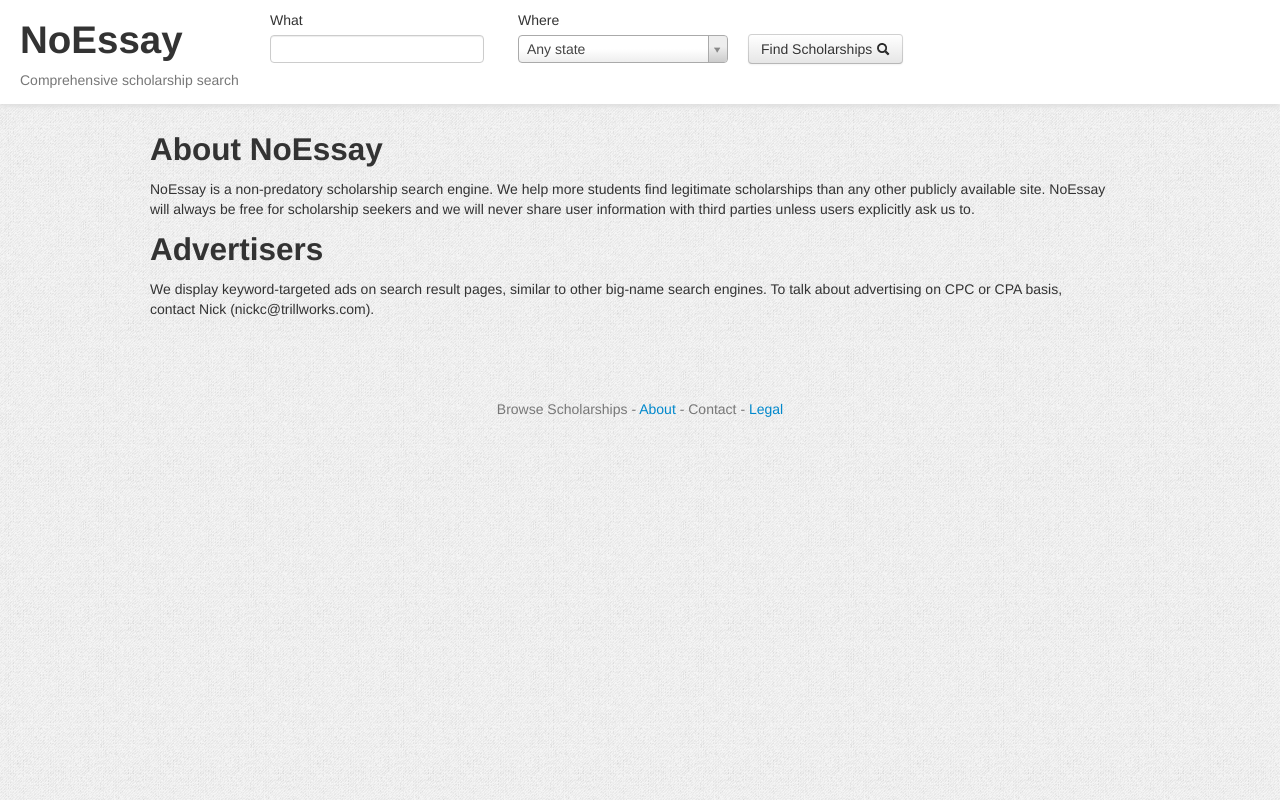
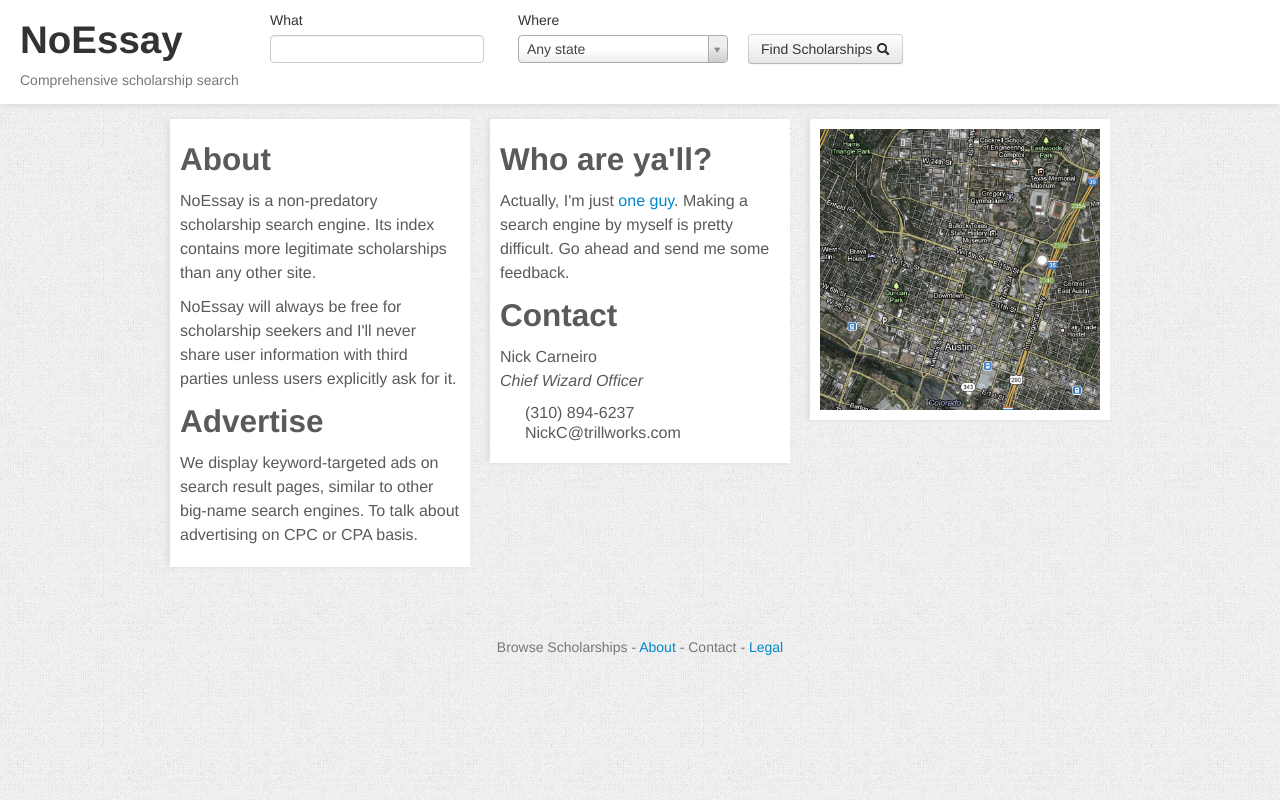
Before and after one commit to NickCarneiro/noessay, a Django app: page /about in a window 1280 px wide. Run offline with Django 3.2, Linux system fonts and the light colour scheme.

Commit message:
filled out about page with contact info and better styles

```diff
--- a/search/static/css/global.css
+++ b/search/static/css/global.css
@@ -165,3 +165,14 @@ em {
 
 #site-title .title-link {
   color: #333333; }
+
+.backdrop {
+  background: #fff;
+  box-shadow: -3px 0px 5px #dfdfdf;
+  padding: 10px;
+  font-size: 16px;
+  line-height: 1.5;
+  color: #5a5a5a; }
+
+li {
+  list-style: none; }
--- a/templates/about.html
+++ b/templates/about.html
@@ -2,20 +2,50 @@
 {% block content %}
     <div class="container">
         <div class="row">
-            <h2>
-                About NoEssay
-            </h2>
-            <p>
-            NoEssay is a non-predatory scholarship search engine. We help more students find legitimate scholarships than any other
-            publicly available site. NoEssay will always be free for scholarship seekers and we will never share user information
-            with third parties unless users explicitly ask us to. </p>
+            <div class="span4">
+                <div class="backdrop">
+                    <h2>
+                        About
+                    </h2>
+                    <p>
+                    NoEssay is a non-predatory scholarship search engine.
+                    Its index contains more legitimate scholarships than any other site.
+                    </p>
+                    <p>
 
-            <p>
-            <h2>Advertisers</h2>
-            We display keyword-targeted ads on search result pages, similar to other big-name search engines. To talk about
-            advertising on CPC or CPA basis, contact Nick (nickc@trillworks.com).
-            </p>
+                    NoEssay will always be free for scholarship seekers and I'll never share user information
+                    with third parties unless users explicitly ask for it.
+                    </p>
 
+
+                    <h2>Advertise</h2>
+                    <p>
+                    We display keyword-targeted ads on search result pages, similar to other big-name search engines. To talk about
+                    advertising on CPC or CPA basis.
+                    </p>
+                </div>
+            </div>
+            <div class="span4">
+                <div class="backdrop">
+                    <h2>Who are ya'll?</h2>
+                    <p>Actually, I'm just <a href="http://trillworks.com">one guy</a>. Making a search engine by myself is pretty difficult.
+                        Go ahead and send me some feedback.</p>
+                    <h2>Contact</h2>
+                    Nick Carneiro
+                    <p><i>Chief Wizard Officer</i></p>
+                    <ul>
+                        <li>(310) 894-6237</li>
+                        <li>NickC@trillworks.com</li>
+                    </ul>
+                </div>
+            </div>
+            <div class="span4">
+                <div class="backdrop">
+                    <img src="/static/img/austinmap.png">
+                </div>
+            </div>
+            </div>
         </div>
+
     </div>
 {%  endblock %}
```
Also changed, not shown: search/static/css/global.scss (+13 -0 lines), search/static/img/austinmap.png (added).
